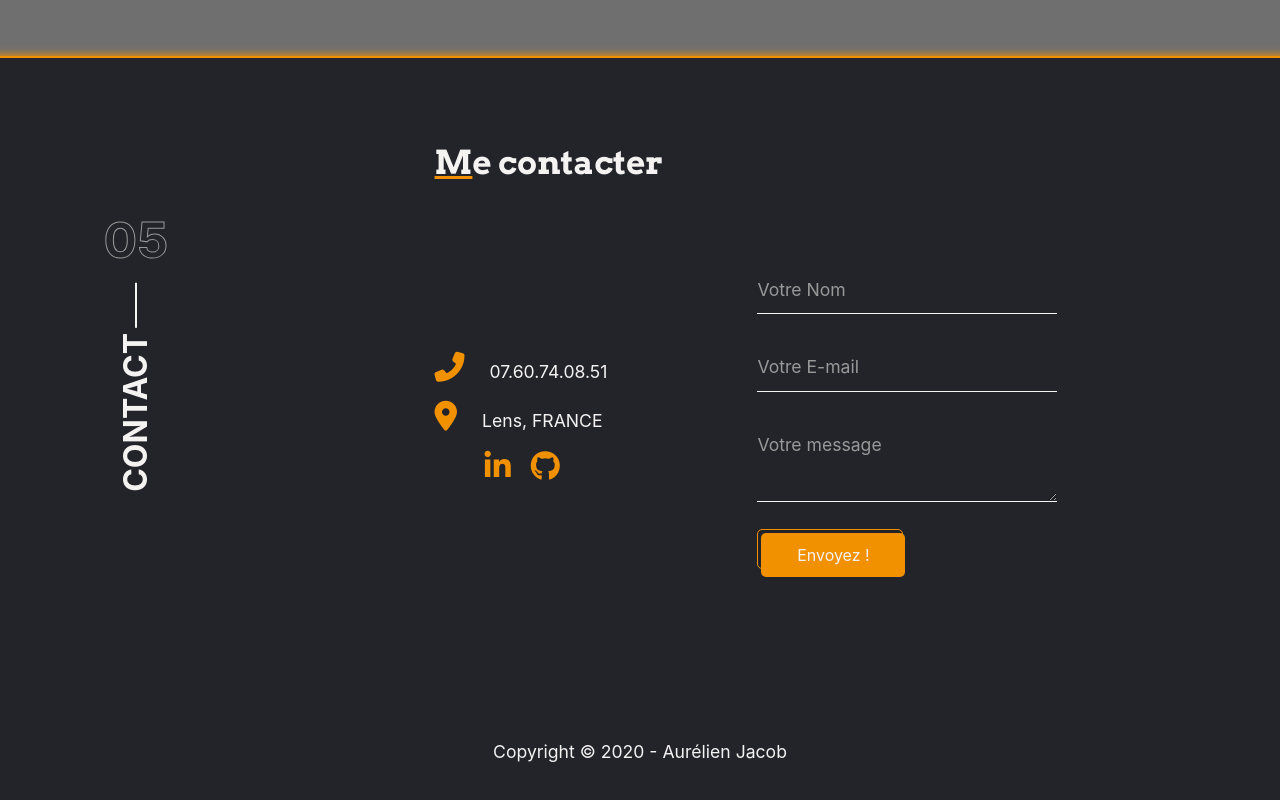
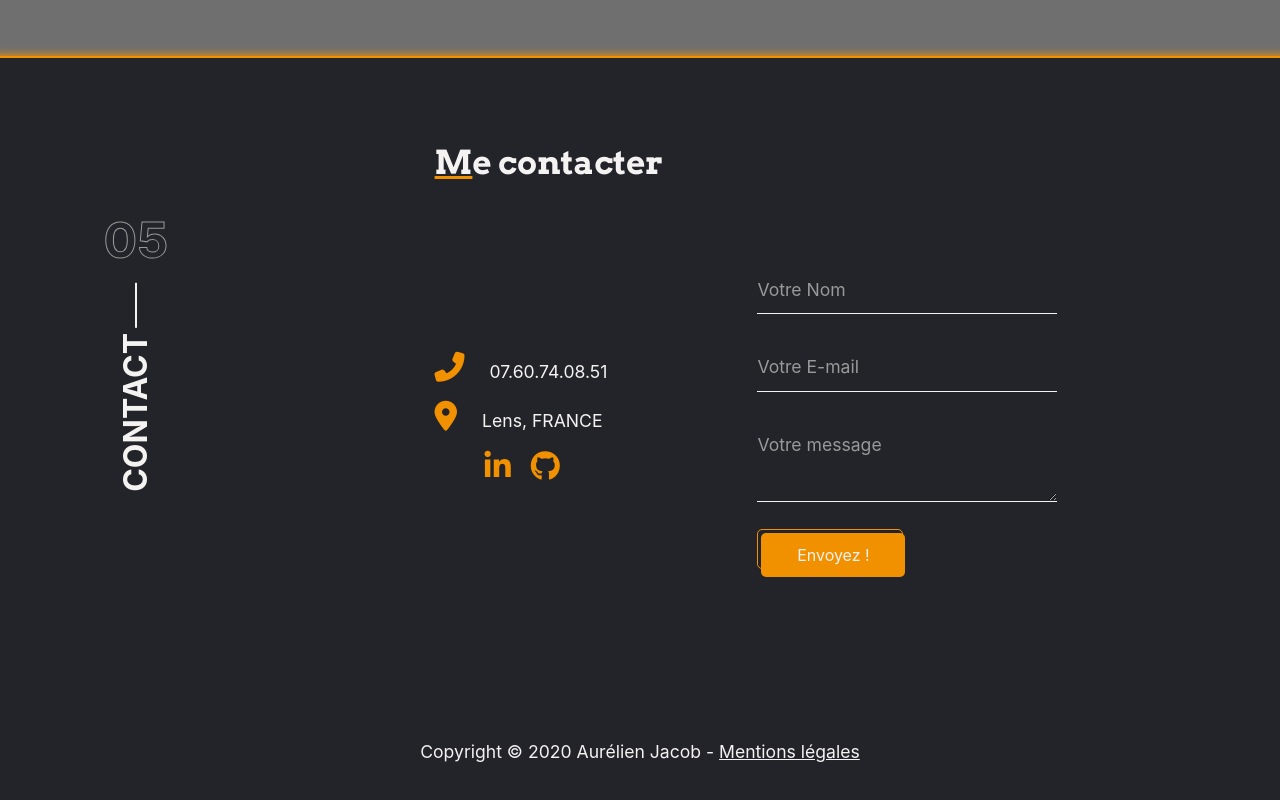
Before and after one commit to Aurelien-jcb/Portfolio, a website: page index.html in a window 1280 px wide. Shown: the part 3493-4293 px from the top of the page. Drawn offline with nearby package versions, Linux system fonts and the light colour scheme; files that its build step writes are made by us from their sources.

Commit message:
Modification de mon fichier html
Ajout du lien vers la page de mentions légales

```diff
--- a/index.html
+++ b/index.html
@@ -270,9 +270,12 @@
   </main>
   <footer>
     <p class="footer__copyright">
-      Copyright &copy; <script>
+      Copyright &copy;
+      <script>
         document.write(new Date().getFullYear());
-      </script> - Aurélien Jacob
+      </script>
+      Aurélien Jacob -
+      <a href="/mentions-legales.html">Mentions légales</a>
     </p>
   </footer>
   <script src="app.js"></script>
```
